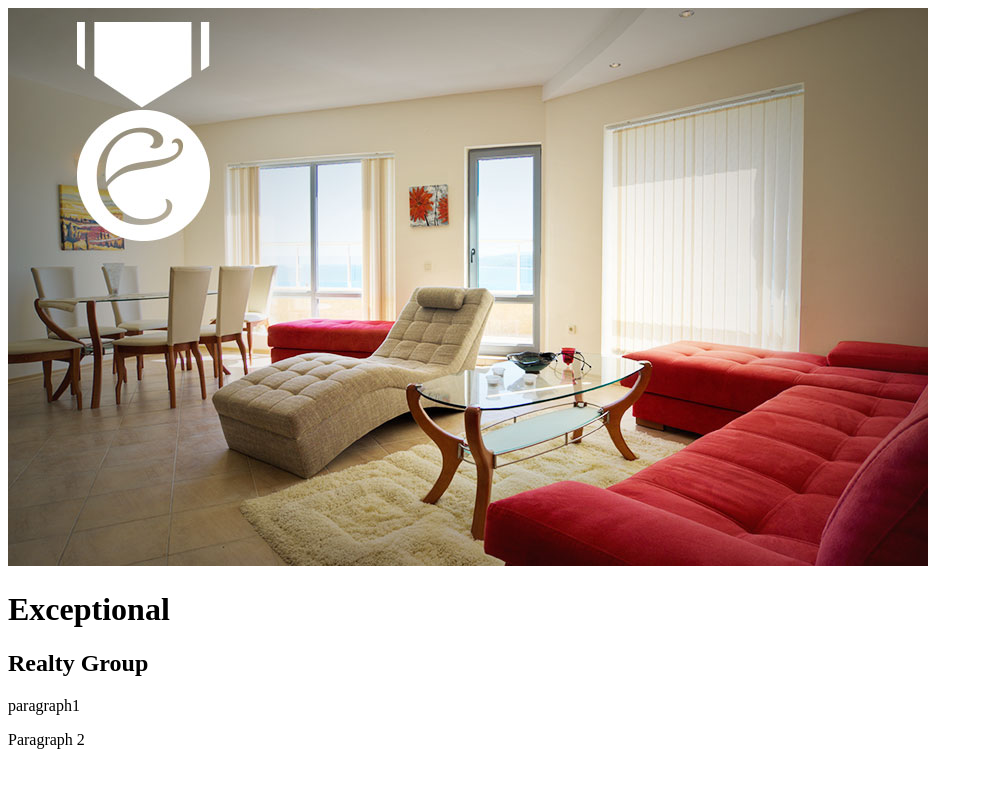
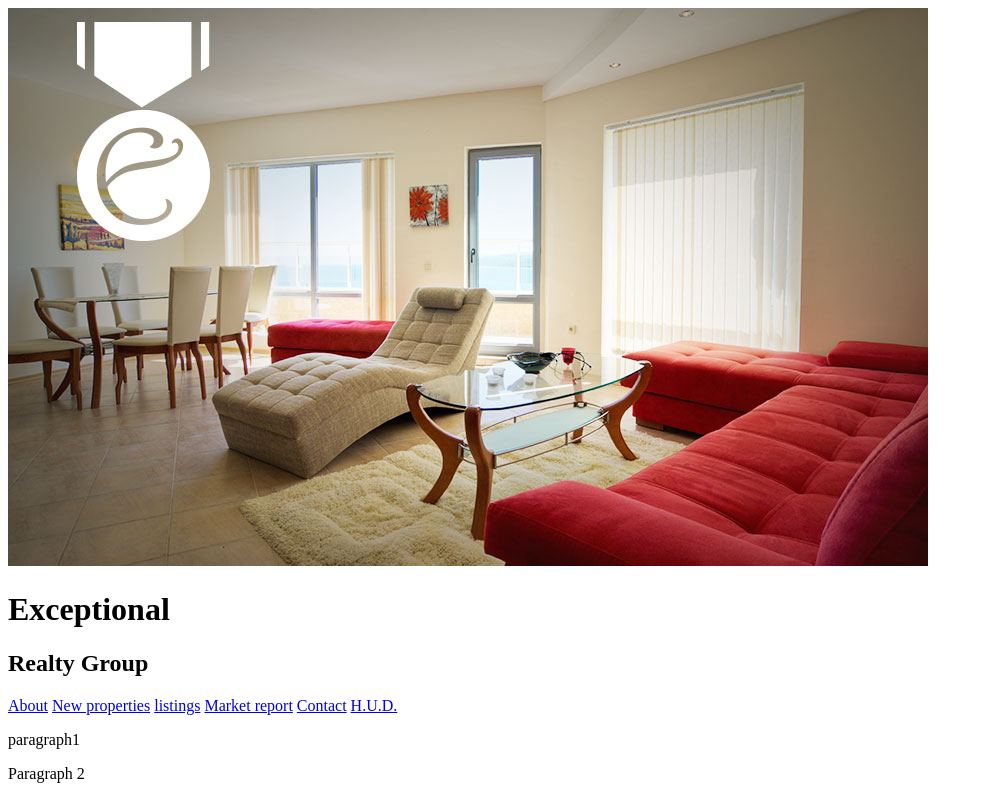
Before and after one commit to MahmoudBwedany/exceptional-realty, a plain HTML site: page index.html in a window 1280 px wide. Shown: the whole page, without its empty margins (0-983 px from the left). Drawn offline with Linux system fonts and the light colour scheme.

Commit message:
added some links to the navigation menu

```diff
--- a/index.html
+++ b/index.html
@@ -10,6 +10,13 @@
             <h1>Exceptional</h1>
             <h2>Realty Group</h2>
 
+            <a href="index.html"> About</a>
+            <a href="new-properties.html"> New properties</a>
+            <a href="real-estate-listings.html"> listings</a>
+            <a href="market-report.html">Market report</a>
+            <a href="contact.html">Contact</a>
+            <a href="http://hud.gov" target='_blank'> H.U.D.</a>
+
             <p>
               paragraph1
             </p>
```
